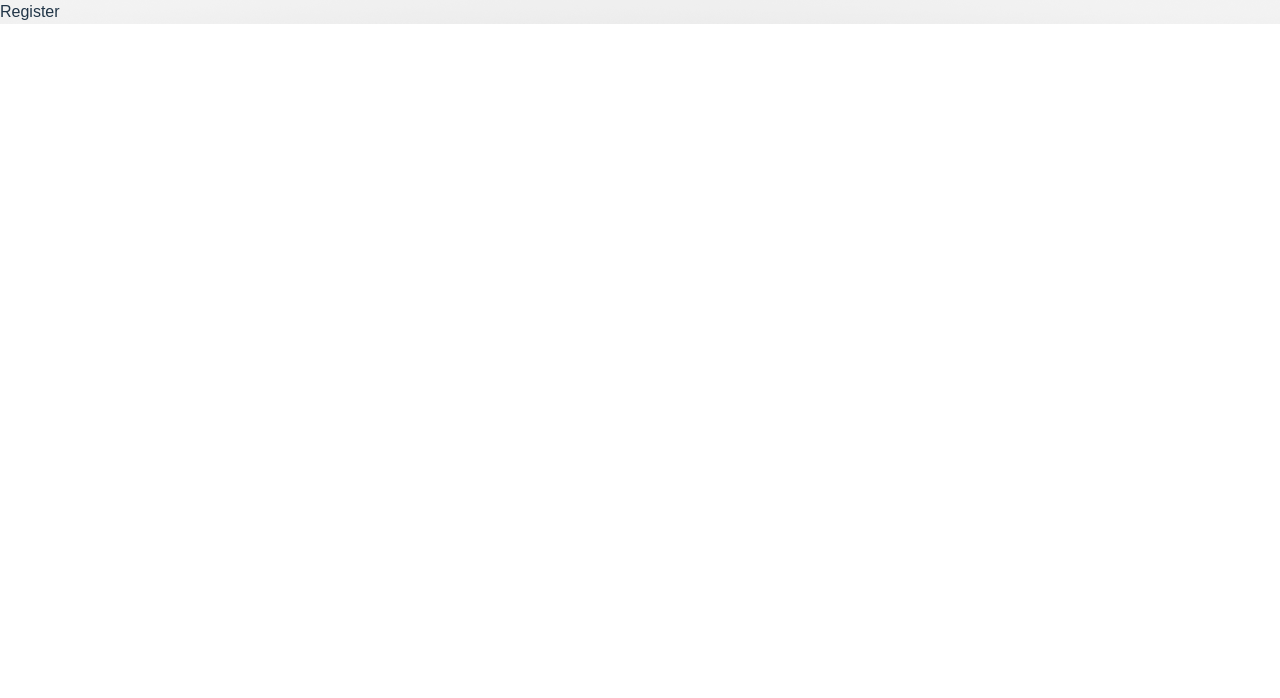
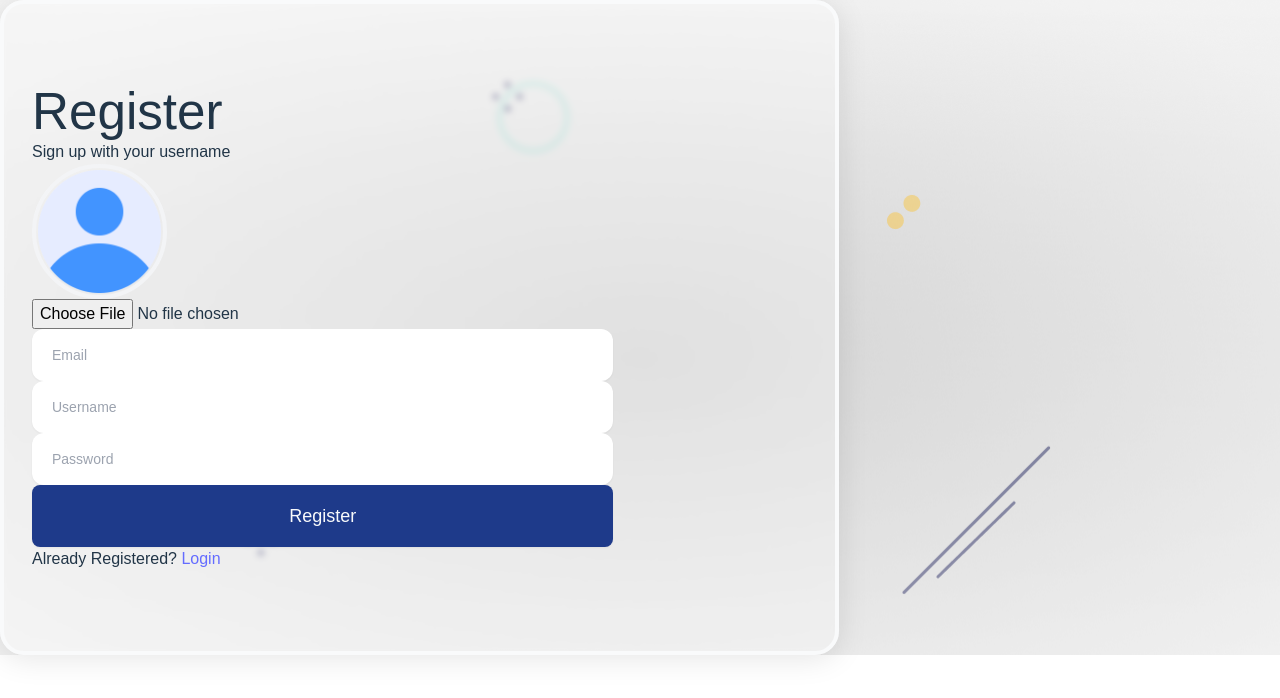
Before and after one commit to IT21319792/hrSYS, a React (Vite) app in the folder hr-mir/: page /register in a window 1280 px wide. Shown: the top 698 px of the page. Built offline with nearby package versions, Linux system fonts and the light colour scheme.

Commit message:
Update Register.jsx

```diff
--- a/hr-mir/src/components/Register.jsx
+++ b/hr-mir/src/components/Register.jsx
@@ -1,7 +1,75 @@
-import React from 'react'
+import React, { useState } from 'react'
+import { Link } from 'react-router-dom'
+import avatar from '../assets/profile.png'
+import styles from '../styles/Username.module.css'
+import {Toaster } from 'react-hot-toast'
+import {useFormik} from 'formik'
+import {passwordValidate} from '../helper/validate'
+// import {usernameValidate} from '../helper/validate'
 
-export default function Register() {
+
+export default function Password() {
+
+  const [file,setFile]= useState()
+
+  const formik = useFormik({
+    initialValues: {
+      email: '',
+      username: '',
+      password: '',
+      // username: ''
+    },
+    validate: passwordValidate,
+    // validate: usernameValidate,
+    validateOnBlur:false,
+    validateOnChange:false,
+    onSubmit: async values=>{
+      console.log(values)
+    }
+  })
+
+const onUpload = async (e)=>{
+  const base64 = '';
+  setFile(base64);
+
+}
+
   return (
-    <div>Register</div>
+    <div className='container mx-auto'>
+      <Toaster position='top-center' reverseOrder={false}></Toaster>
+      <div className='flex justify-center items-center h-screen'>
+        <div className={styles.glass} style={{width:'59%'}}>
+          <div className='title flex flex-col items-center'>
+            <h1 className='text-4xl font-bold'>Register</h1>
+            <span className='py-4 text-xl,w=2/3 text-center text-gray-500'>Sign up with your username</span>
+
+          </div>
+          <form className='py-1' onSubmit={formik.handleSubmit}>
+            <div className='profile flex justify-center py-4'>
+              <label htmlFor="profile">
+              <img src={avatar} className={styles.profile_img} alt='avatar' />
+
+              </label>
+              <input type="file" id='profile' name='profile'></input>
+            </div>
+
+            <div className='textbox flex flex-col items-center gap-6'>
+
+             <input {...formik.getFieldProps('email')}className={styles.textbox} type='email' placeholder='Email' />
+             <input {...formik.getFieldProps('username')}className={styles.textbox} type='text' placeholder='Username' />
+             <input {...formik.getFieldProps('password')}className={styles.textbox} type='text' placeholder='Password' />
+              <button className={styles.btn} type='submit'>Register</button>
+
+            </div>
+
+
+            <div className="text-center py-4"></div>
+            <span className='text-gray-500'>Already Registered?<Link className='text-red-500' to='/'> Login</Link></span>
+
+          </form>
+        </div>
+
+      </div>
+    </div>
   )
 }
```
